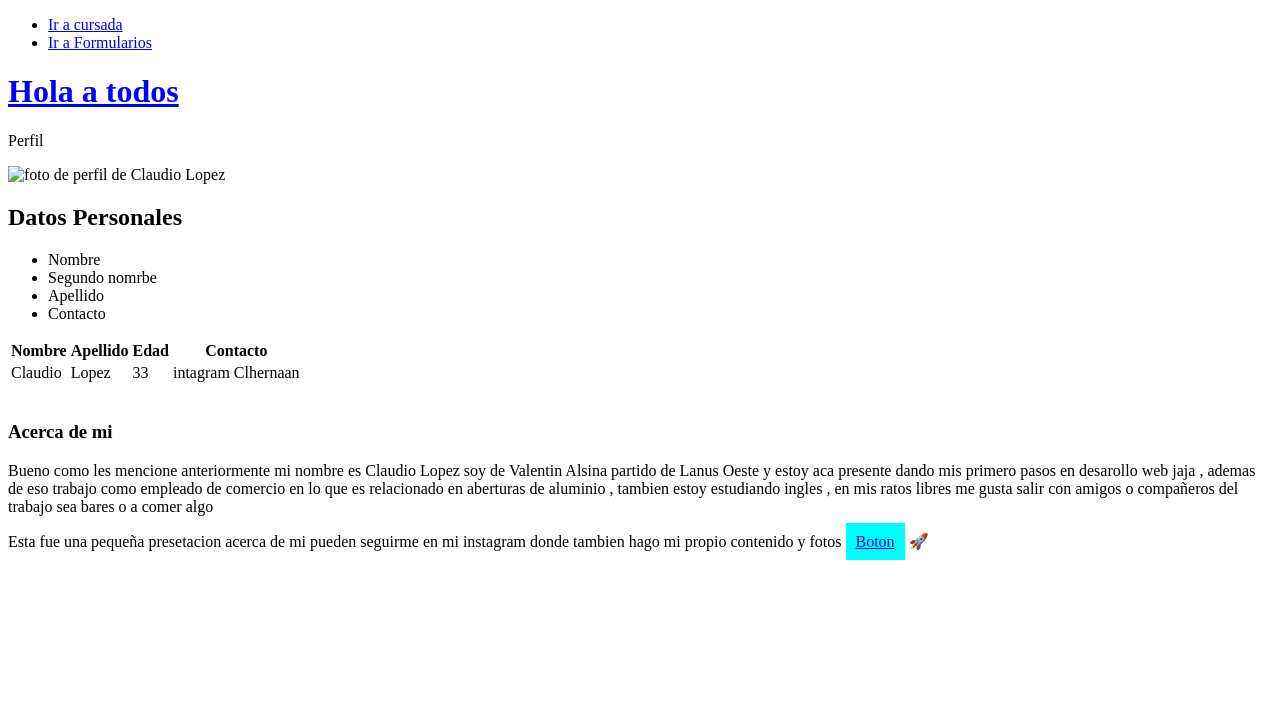
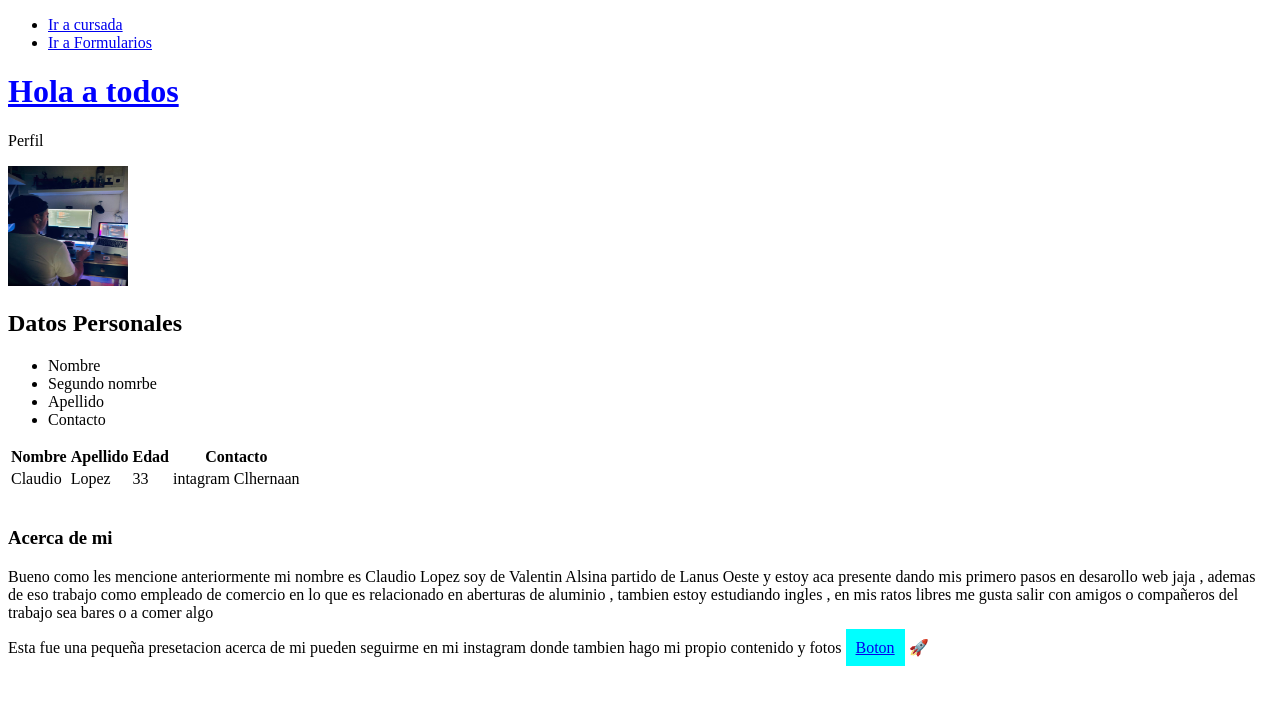
Before and after one commit to clhernaan/Primer-ejercico, a plain HTML site: page index.html in a window 1280 px wide. Drawn offline with Linux system fonts and the light colour scheme.

Commit message:
subi foto perfil

```diff
--- a/index.html
+++ b/index.html
@@ -22,7 +22,7 @@
     <h1><u>Hola a todos</u></h1>
     <p>Perfil</p>
     <img
-      src="/img/WhatsApp Image 2023-05-25 at 14.25.08.jpeg"
+      src="/imag/WhatsApp Image 2023-05-25 at 14.25.08.jpeg"
       height="120"
       width="120"
       alt="foto de perfil de Claudio Lopez"
```
Also changed, not shown: imag/WhatsApp Image 2023-05-25 at 14.25.08.jpeg (added), 1 other file.
